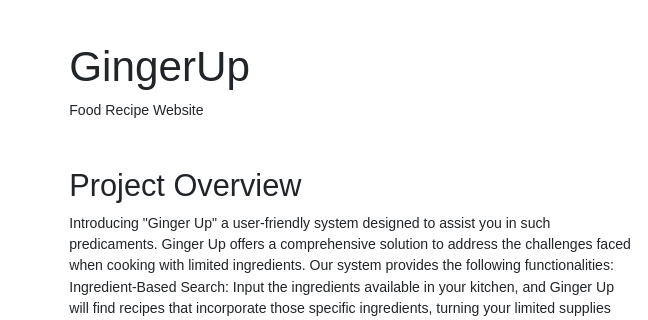
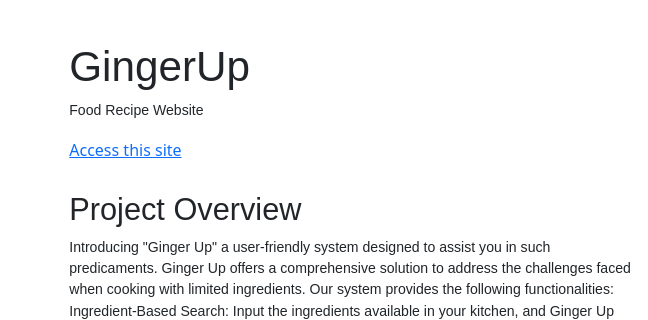
Before and after one commit to Shaina-Sarika/portfolio, a plain HTML site: page gingerup.html in a window 1280 px wide. Shown: the part 195-515 px from the top of the page, 632-1280 px from the left. Drawn offline with nearby package versions, Linux system fonts and the light colour scheme; a web font is replaced by a local one.

Commit message:
Update gingerup.html with access link

```diff
--- a/gingerup.html
+++ b/gingerup.html
@@ -42,6 +42,7 @@
         <div class="container-fluid col-6 ddright_div float_left">
             <h1 class="dd_text">GingerUp</h1>
             <p class="dd_text">Food Recipe Website</p>
+            <a href="https://shaina-sarika.github.io/Ginger-Up/" style="margin-left: 8%;">Access this site</a>
             <h2 class="dd_text overview_text">Project Overview</h2>
             <p class="dd_text">
                 Introducing "Ginger Up" a user-friendly system designed to assist you in such predicaments. Ginger Up offers a comprehensive solution to address the challenges faced when cooking with limited ingredients. Our system provides the following functionalities:
```
